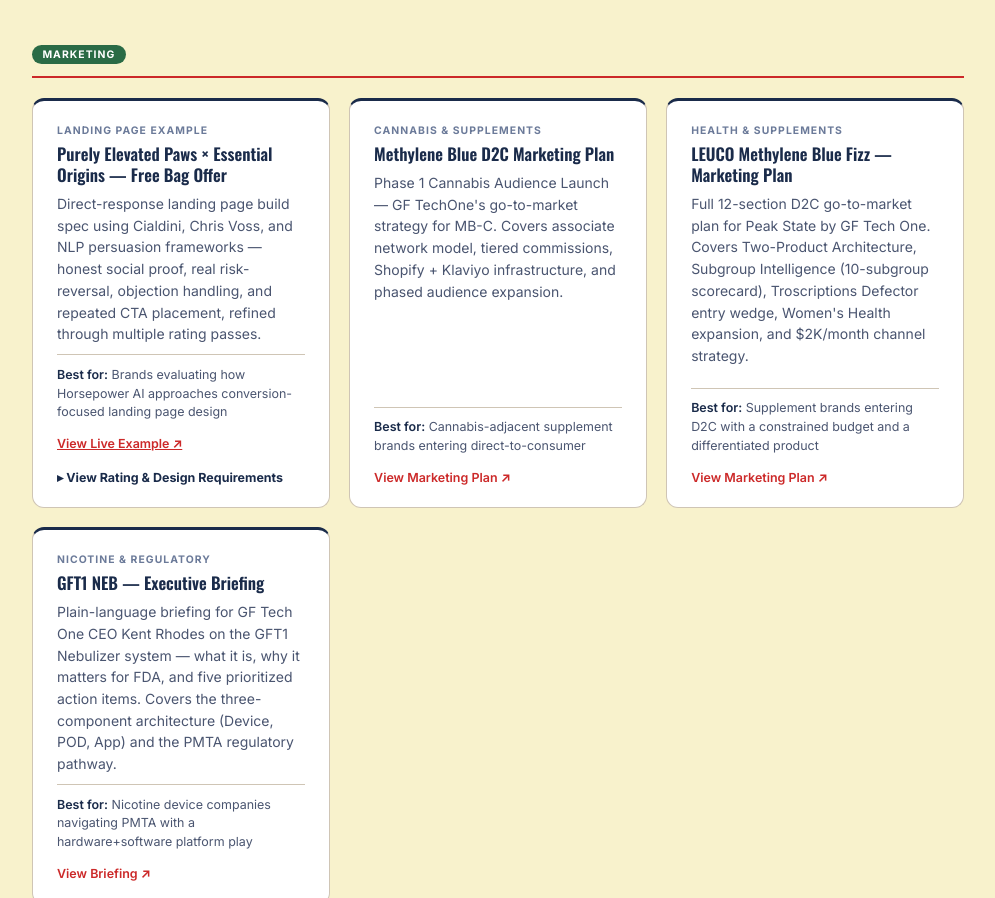
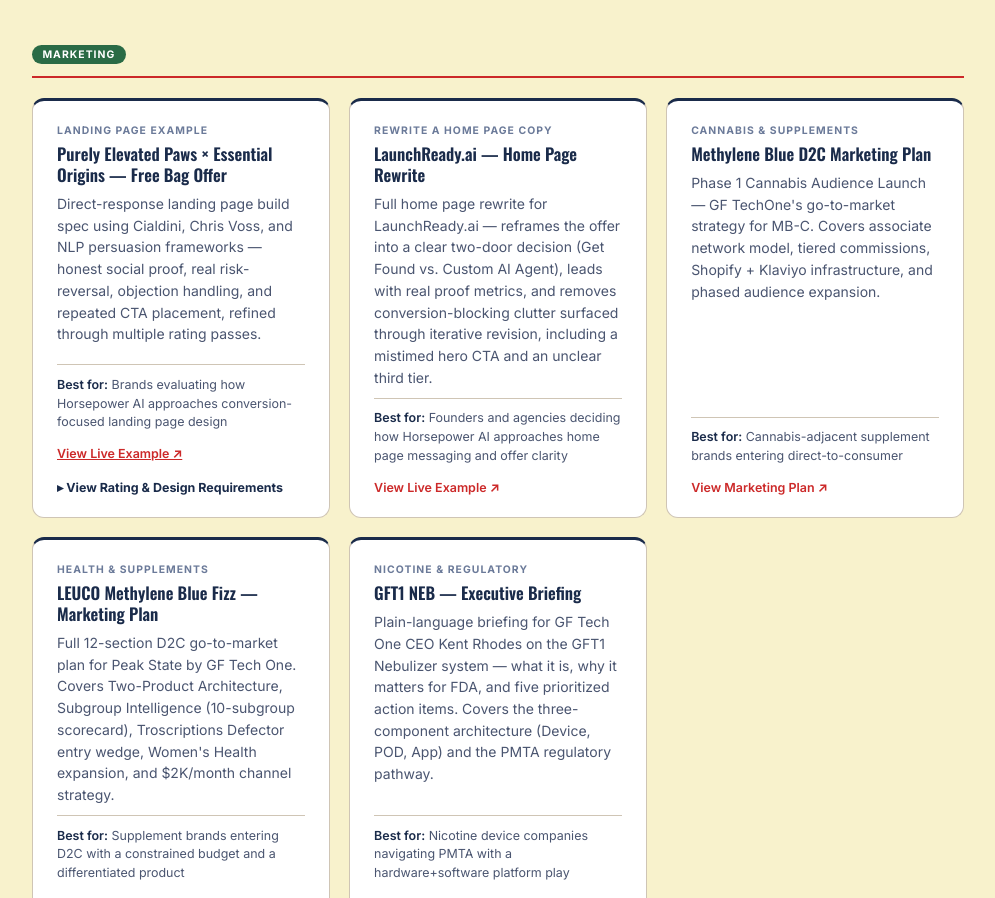
Before and after one commit to JMNajar/horsepower-hub, a plain HTML site: page index.html in a window 1280 px wide. Shown: the part 3140-4038 px from the top of the page, without its empty margins (142-1137 px from the left). Drawn offline with nearby package versions, Linux system fonts and the light colour scheme.

Commit message:
Add LaunchReady.ai home page rewrite to Marketing sample builds

```diff
--- a/index.html
+++ b/index.html
@@ -811,6 +811,14 @@
           </details>
         </div>
 
+        <a class="build-card" href="https://launchready-landing-one.vercel.app/" target="_blank" rel="noopener">
+          <div class="build-card-tag">Rewrite a Home Page Copy</div>
+          <h3>LaunchReady.ai — Home Page Rewrite</h3>
+          <p>Full home page rewrite for LaunchReady.ai — reframes the offer into a clear two-door decision (Get Found vs. Custom AI Agent), leads with real proof metrics, and removes conversion-blocking clutter surfaced through iterative revision, including a mistimed hero CTA and an unclear third tier.</p>
+          <div class="build-card-best-for"><strong>Best for:</strong> Founders and agencies deciding how Horsepower AI approaches home page messaging and offer clarity</div>
+          <div class="build-card-link">View Live Example ↗</div>
+        </a>
+
         <a class="build-card" href="https://mb-marketing-plan.vercel.app/" target="_blank" rel="noopener">
           <div class="build-card-tag">Cannabis &amp; Supplements</div>
           <h3>Methylene Blue D2C Marketing Plan</h3>
```
